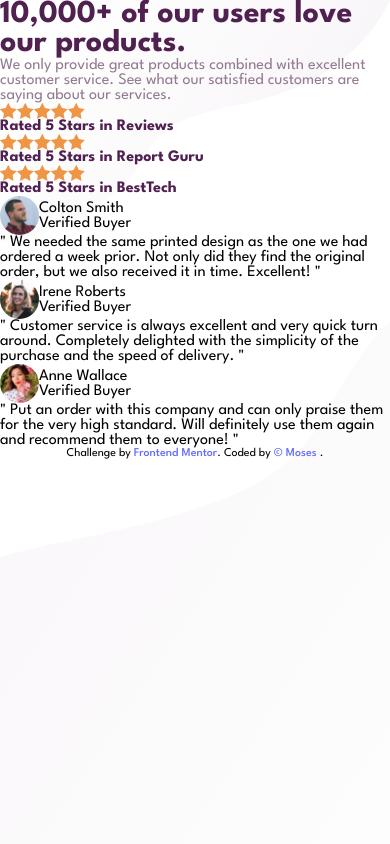
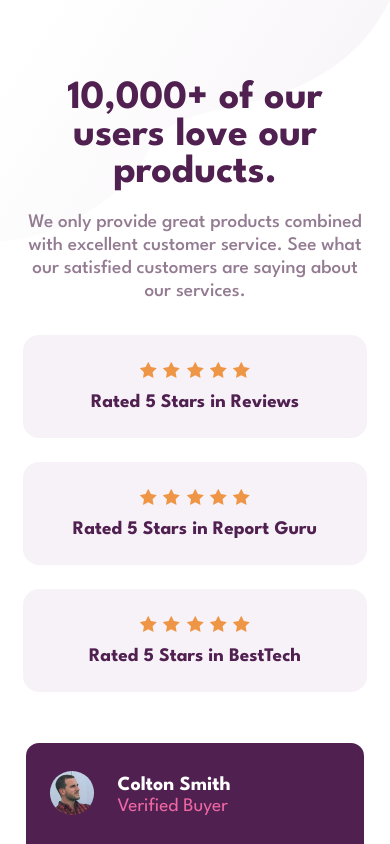
Before and after one commit to mbtenkorang/social-proof-section, a Vue app: page / in a window 390 px wide. Shown: the top 844 px of the page. Built offline with nearby package versions, Linux system fonts and the light colour scheme.

Commit message:
Add declarations for mobile styling

```diff
--- a/src/style.css
+++ b/src/style.css
@@ -8,11 +8,7 @@
   /* line-height: 1.5; */
   font-weight: 400;
 
-  /* background */
-  background-image: url("./assets/images/bg-pattern-top-mobile.svg"), url("./assets/images/bg-pattern-bottom-mobile.svg");
-  background-repeat: no-repeat;
-  background-position: top left, bottom right;
-  background-size: 100%, 100%;
+
   /* colors */
   --verydarkmagenta: hsl(300, 43%, 22%);
   --softpink: hsl(333, 80%, 67%);
@@ -59,7 +55,6 @@ main,
 article,
 footer,
 header,
-nav,
 section,
 details,
 summary {
@@ -81,7 +76,6 @@ img {
   height: auto;
   display: block;
 }
-
 
 /* we'll restore bullets as needed for content */
 
@@ -106,7 +100,6 @@ a {
   background: transparent;
   text-decoration: none;
 }
-
 
 main,
 article,
@@ -173,22 +166,60 @@ footer a:hover {
   color: #535bf2;
 }
 
+div.heading-container {
+  display: flex;
+  flex-direction: column;
+  place-content: center;
+  margin-bottom: 2em;
+}
+
 h1 {
   color: var(--verydarkmagenta);
-  font-size: 2rem;
+  font-size: 2.5rem;
   font-weight: 700;
+  text-align: center;
+  margin-bottom: .5em;
 }
 
 h1+p {
   color: var(--darkgraymagenta);
+  font-weight: 500;
+  line-height: 1.2;
+  text-align: center;
+}
+
+p {
+  font-size: 1.2rem;
+}
+
+.rating-container {
+  min-height: 30vh;
+}
+
+div.rating {
+  display: flex;
+  flex-direction: column;
+  align-items: center;
+  background-color: var(--lightgraymagenta);
+  border: solid var(--lightgraymagenta);
+  border-radius: 1rem;
+  margin-top: 1.5em;
+  margin-bottom: 1.5em;
+  padding-bottom: 1.5em;
+  padding-top: 1.5em;
 }
 
 .rating img {
-  max-width: 5%;
+  max-width: 20%;
+  margin-right: .2em;
+  margin-left: .2em;
 }
 
 .rating>div {
   display: flex;
+  align-items: center;
+  justify-content: center;
+  margin-bottom: 1em;
 }
 
 .rating p {
@@ -196,20 +227,56 @@ h1+p {
   font-weight: 700;
 }
 
+div.review-container {
+  margin-top: 3em;
+  margin-bottom: 1em;
+}
+
 article img {
-  max-width: 10%;
+  max-width: 15%;
   border-radius: 50%;
+  margin-right: 1.5em;
+}
+
+article {
+  color: var(--white);
+  background-color: var(--verydarkmagenta);
+  border: solid var(--white);
+  padding: 1.75em 1.5em;
+  border-radius: 1rem;
+  margin-bottom: 1em;
 }
 
 article>div {
   display: flex;
-  align-items: center;
+  align-items: flex-end;
+  margin-bottom: 2em;
+}
+
+article h3 {
+  font-size: 1.25rem;
+  font-weight: 700;
+  margin-bottom: .2em;
+}
+
+article h3~p {
+  color: var(--softpink);
 }
 
 body {
   display: flex;
   flex-direction: column;
   place-items: center;
-  min-width: 320px;
   min-height: 100vh;
+  /* background */
+  background-image: url("./assets/images/bg-pattern-top-mobile.svg"), url("./assets/images/bg-pattern-bottom-mobile.svg");
+  background-repeat: no-repeat;
+  background-position: top left, bottom right;
+  background-size: 100%, 100%;
 }
+
+main {
+  max-width: 21.5rem;
+  padding-top: 5rem;
+  padding-bottom: 5rem;
+}
```
